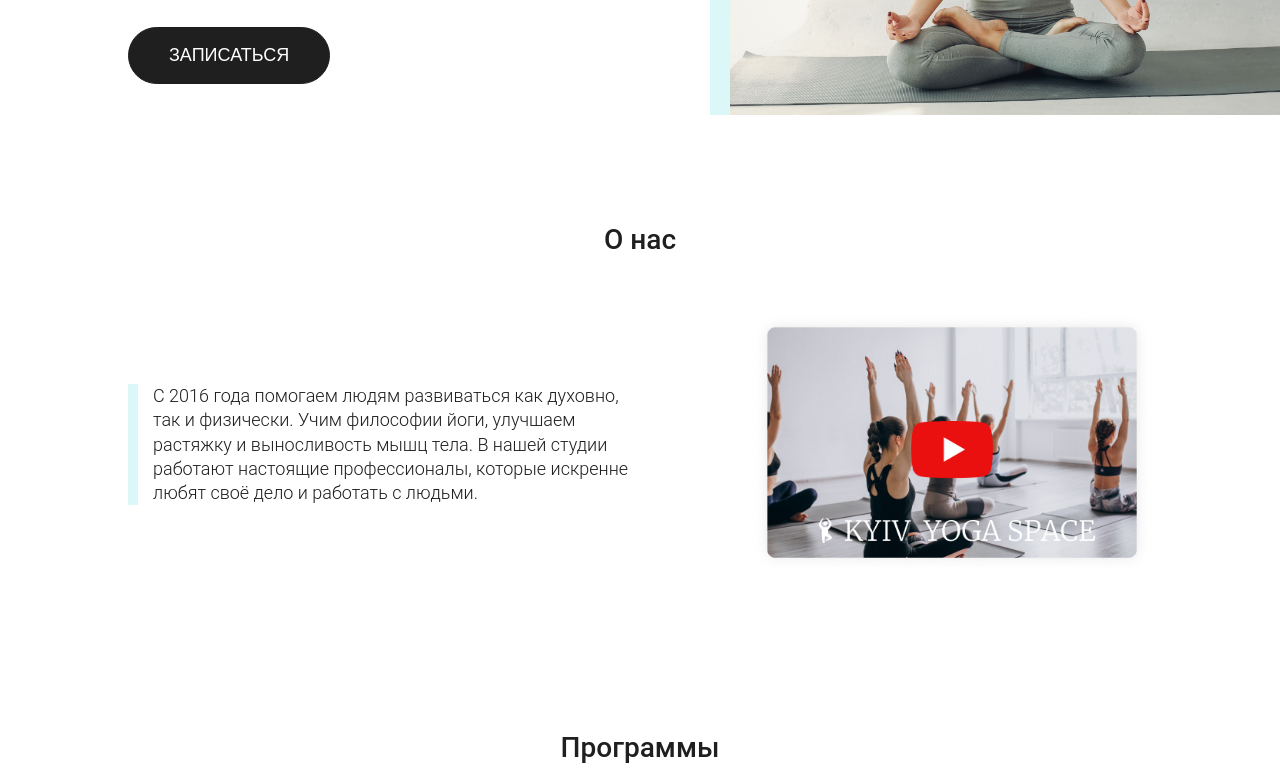
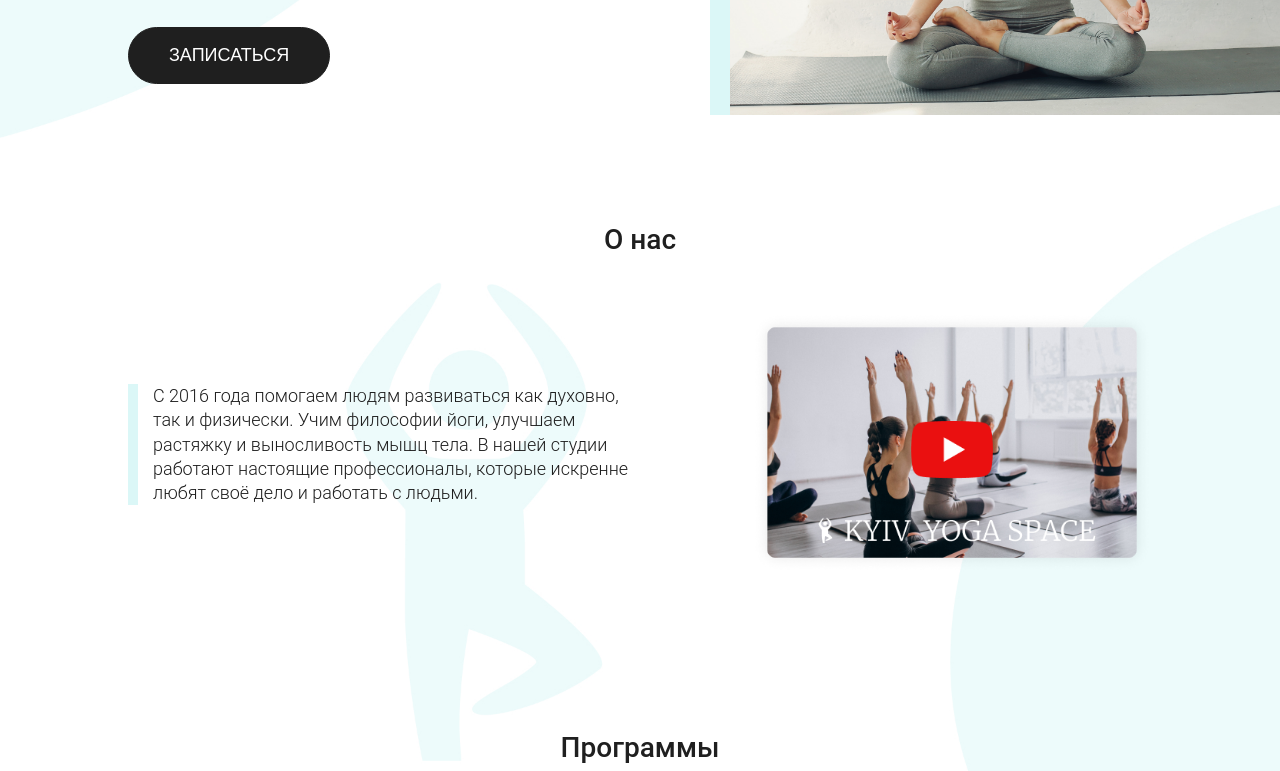
Before and after one commit to DaniilHmelyov/Kyiv-Yoga-Space, a plain HTML site: page index.html in a window 1280 px wide. Shown: the part 476-1247 px from the top of the page. Drawn offline with nearby package versions, Linux system fonts and the light colour scheme.

Commit message:
Update style.css

```diff
--- a/css/style.css
+++ b/css/style.css
@@ -7,7 +7,7 @@ a{
 }
 body{
     font-family: 'Roboto', sans-serif;
-    background-image: url(../img/background.jpg);
+    background-image: url(../img/background.png);
     width: 100%;
     height: 100%;
     background-position: center;
```
